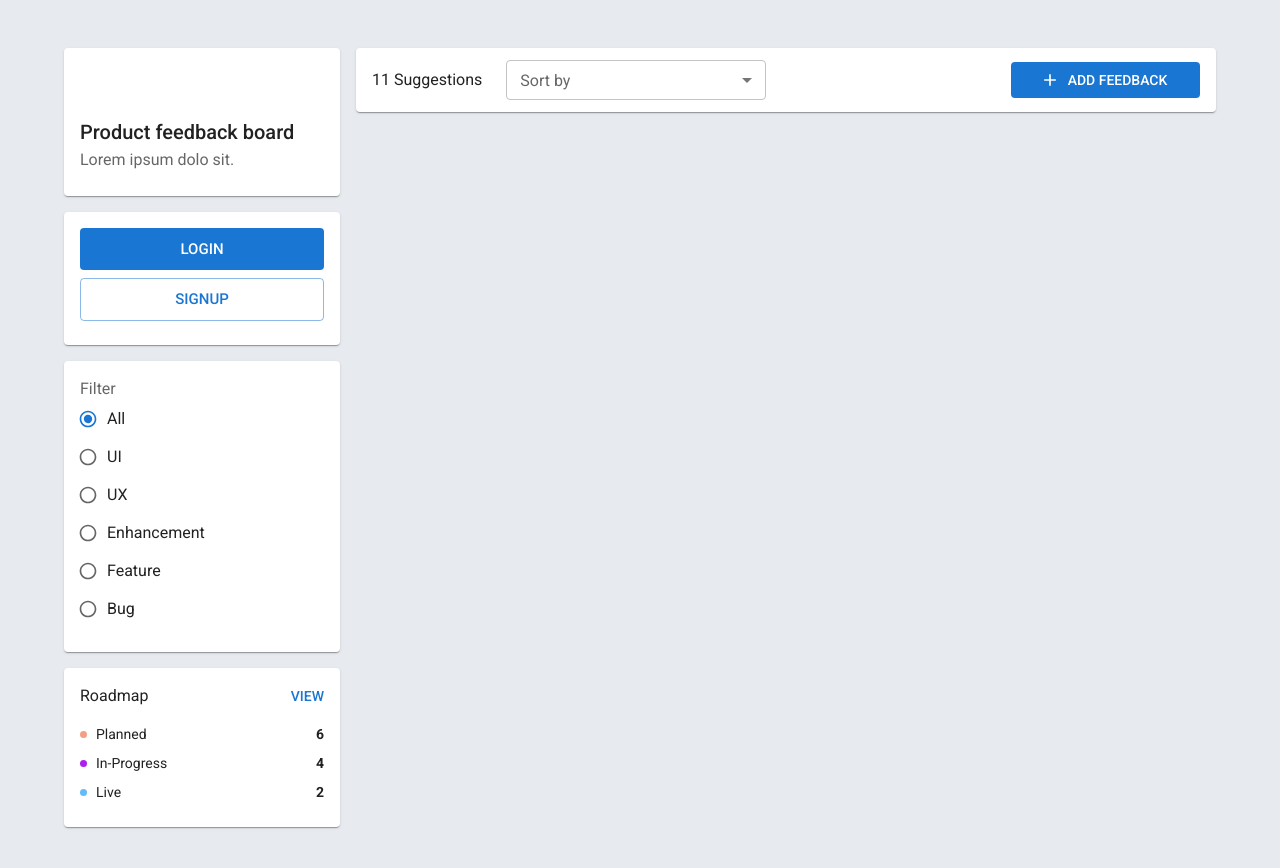
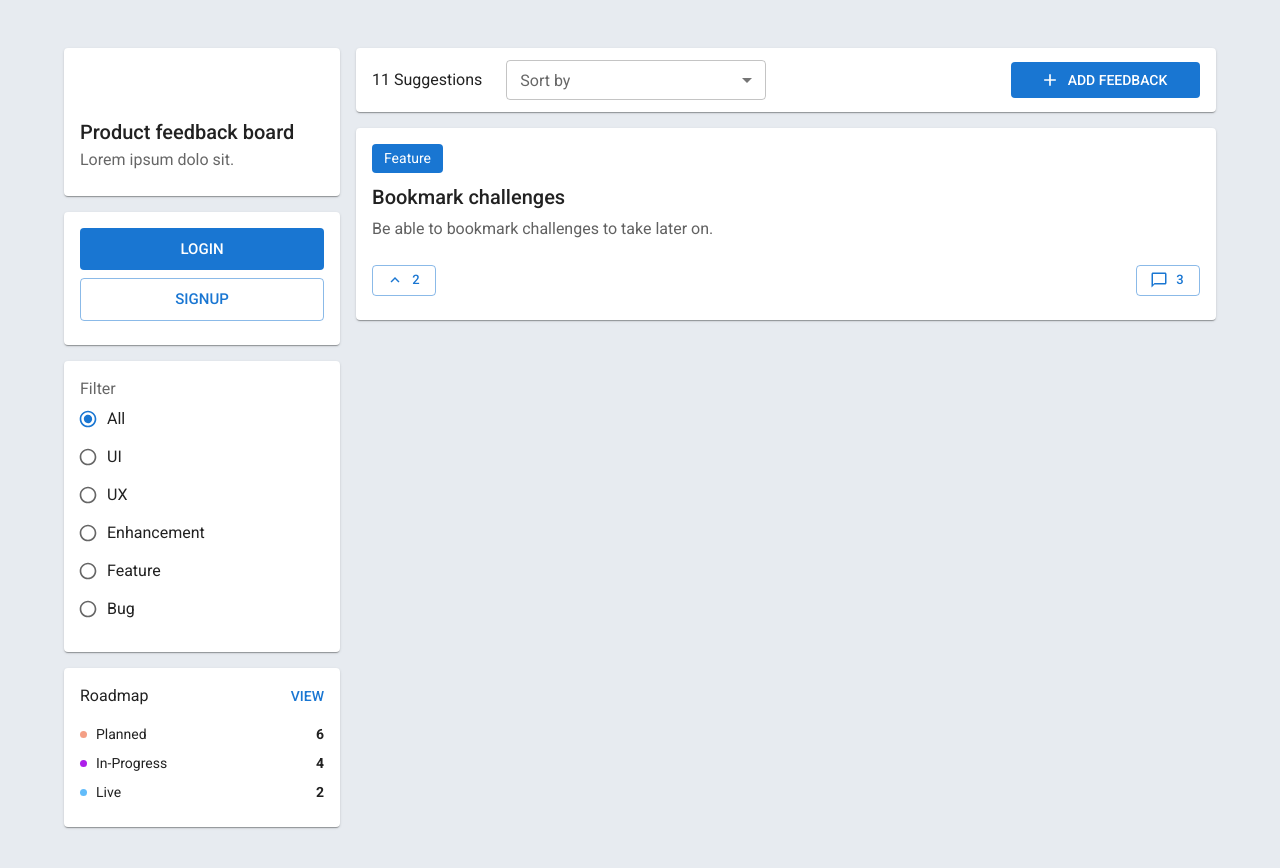
Before and after one commit to agrajy10/product-feedback-app-v2-frontend, a Next.js app: page / in a window 1280 px wide. Shown: the top 868 px of the page. Built offline with nearby package versions, Linux system fonts and the light colour scheme.

Commit message:
created feedback component

```diff
--- /dev/null
+++ b/components/FeedbackCard.js
@@ -0,0 +1,41 @@
+import { Button, Card, CardContent, Typography } from "@mui/material";
+import { grey } from "@mui/material/colors";
+import ChatBubbleOutlineIcon from "@mui/icons-material/ChatBubbleOutline";
+import KeyboardArrowUpIcon from "@mui/icons-material/KeyboardArrowUp";
+import useStyles from "../styles/FeedbackCard/FeedbackCard";
+
+function FeedbackCard() {
+  const { classes } = useStyles();
+  return (
+    <Card component="article">
+      <CardContent classes={{ root: classes.cardContent }}>
+        <span className={classes.tag}>Feature</span>
+        <Typography variant="h6" component="h2" mb={0.5}>
+          Bookmark challenges
+        </Typography>
+        <Typography mb={2} color={grey[700]}>
+          Be able to bookmark challenges to take later on.
+        </Typography>
+
+        <div className={classes.cardBottom}>
+          <Button
+            variant="outlined"
+            size="small"
+            startIcon={<KeyboardArrowUpIcon />}
+          >
+            2
+          </Button>
+          <Button
+            variant="outlined"
+            size="small"
+            startIcon={<ChatBubbleOutlineIcon />}
+          >
+            3
+          </Button>
+        </div>
+      </CardContent>
+    </Card>
+  );
+}
+
+export default FeedbackCard;
--- a/components/Home/MainContent/index.js
+++ b/components/Home/MainContent/index.js
@@ -1,7 +1,14 @@
+import { Stack } from "@mui/system";
+import FeedbackCard from "../../FeedbackCard";
 import TopBar from "./TopBar";
 
 function Index() {
-  return <TopBar />;
+  return (
+    <Stack spacing={2}>
+      <TopBar />
+      <FeedbackCard />
+    </Stack>
+  );
 }
 
 export default Index;
--- /dev/null
+++ b/styles/FeedbackCard/FeedbackCard.js
@@ -0,0 +1,21 @@
+import { makeStyles } from "tss-react/mui";
+
+const useStyles = makeStyles()(({ spacing, palette }) => ({
+  tag: {
+    display: "inline-block",
+    backgroundColor: palette.primary.main,
+    color: palette.common.white,
+    padding: spacing(0.5, 1.5),
+    borderRadius: spacing(0.5),
+    fontSize: "14px",
+    marginBottom: spacing(1),
+  },
+  cardBottom: {
+    display: "flex",
+    alignItems: "center",
+    justifyContent: "space-between",
+    marginTop: spacing(3),
+  },
+}));
+
+export default useStyles;
```
